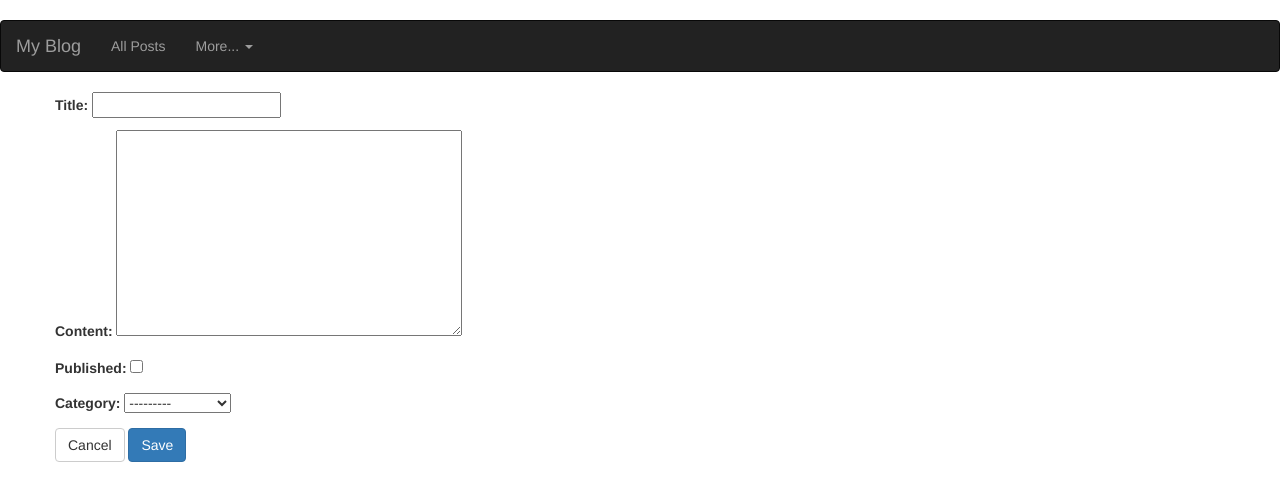
After one commit to ricleal/DjangoBlog, a Django app: page /blog/create/ in a window 1280 px wide. The commit adds this page. Shown: the top 501 px of the page. Run offline with Django 3.2, Linux system fonts and the light colour scheme; data comes from the database, SQL or seed files in the repository; both versions use the stored data as it was after the commit; some libraries are stand-ins or nearby versions.

Commit message:
Added create form

```diff
--- a/mysite/blog/templates/blog/base.html
+++ b/mysite/blog/templates/base.html
@@ -25,7 +25,7 @@
           <li class="dropdown">
             <a href="#" class="dropdown-toggle" data-toggle="dropdown" role="button" aria-haspopup="true" aria-expanded="false">More... <span class="caret"></span></a>
             <ul class="dropdown-menu">
-              <li><a href="#">New</a></li>
+              <li><a href="{% url 'blog:create'%}">New</a></li>
             </ul>
           </li>
         </ul>
--- /dev/null
+++ b/mysite/blog/templates/blog/post_form.html
@@ -0,0 +1,12 @@
+{% extends 'base.html' %}
+{% block content %}
+
+<form action="" class="form-horizontal" method="post">{% csrf_token %}
+    <div class="form-group">
+        {{ form.as_p }}
+        <button class="btn btn-default" onclick="window.location='{% url 'blog:list'%}';return false;">Cancel</button>
+        <button type="submit" class="btn btn-primary">Save</button>
+    </div>
+</form>
+
+{% endblock %}
--- a/mysite/blog/templates/blog/post_list.html
+++ b/mysite/blog/templates/blog/post_list.html
@@ -1,4 +1,5 @@
-{% extends 'blog/base.html' %}
+{% extends 'base.html' %}
+
 {% block content %}
     {% for post in object_list %}
       {% if post.published %}
--- a/mysite/blog/urls.py
+++ b/mysite/blog/urls.py
@@ -1,8 +1,9 @@
 #coding: utf-8
 from django.conf.urls import patterns, url
-from blog.views import PostListView, PostDetailview
+from blog.views import PostListView, PostDetailView,PostCreateView
 
 urlpatterns = [
     url(r'^$', PostListView.as_view(), name='list'),
-    url(r'^(?P<pk>\d+)/$', PostDetailview.as_view(),name='detail')
+    url(r'^(?P<pk>\d+)/$', PostDetailView.as_view(),name='detail'),
+    url(r'^create/$', PostCreateView.as_view(),name='create'),
 ]
--- a/mysite/blog/views.py
+++ b/mysite/blog/views.py
@@ -1,11 +1,16 @@
 #from django.shortcuts import render
 from blog.models import Post
-from django.views.generic import ListView, DetailView
+from django.views.generic import ListView, DetailView, CreateView
 
 
 class PostListView(ListView):
     model = Post
 
 
-class PostDetailview(DetailView):
+class PostDetailView(DetailView):
     model = Post
+
+
+class PostCreateView(CreateView):
+    model = Post
+    fields = '__all__'
```
Also changed, not shown: mysite/blog/templates/blog/post_detail.html (+6 -4 lines), mysite/db.sqlite3.
